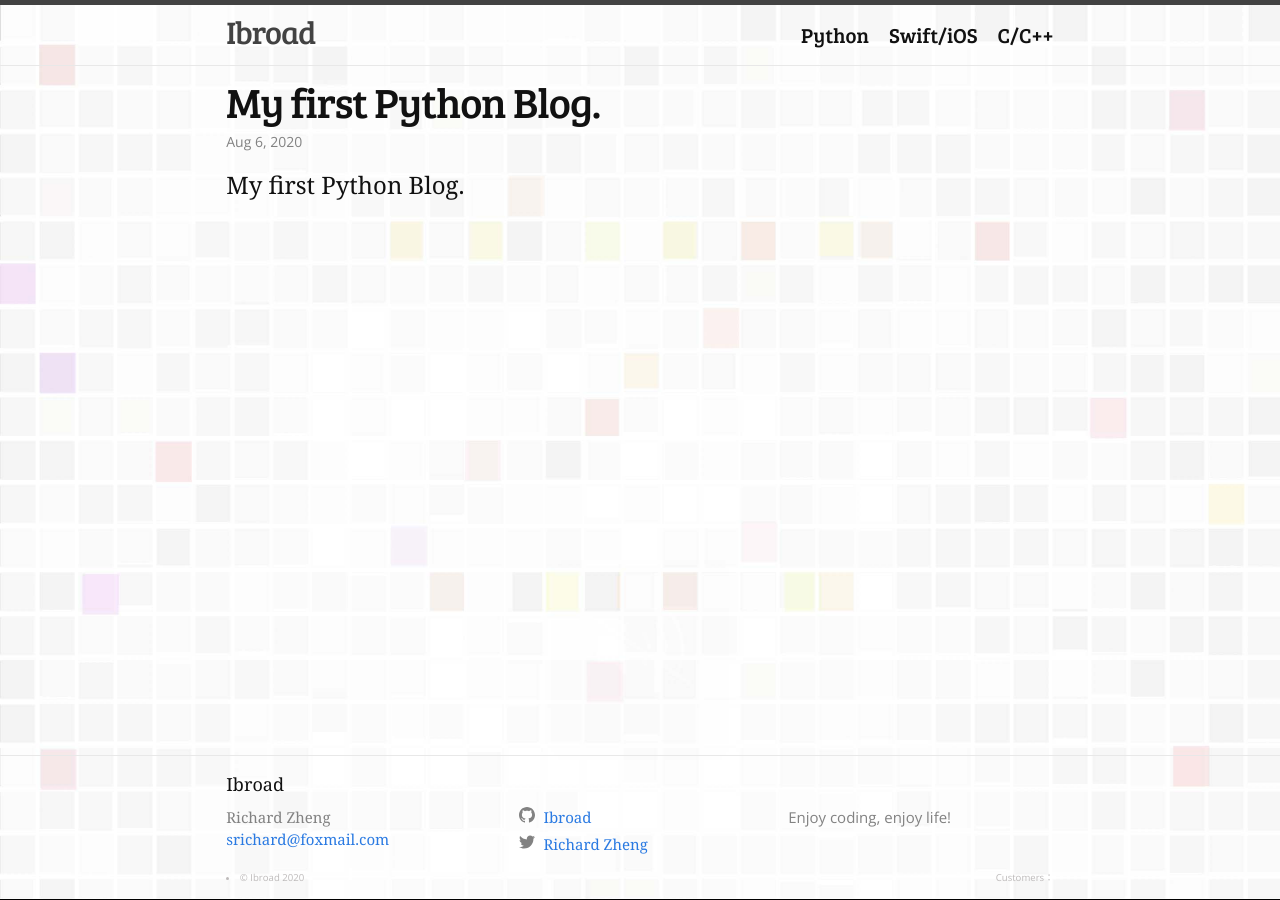
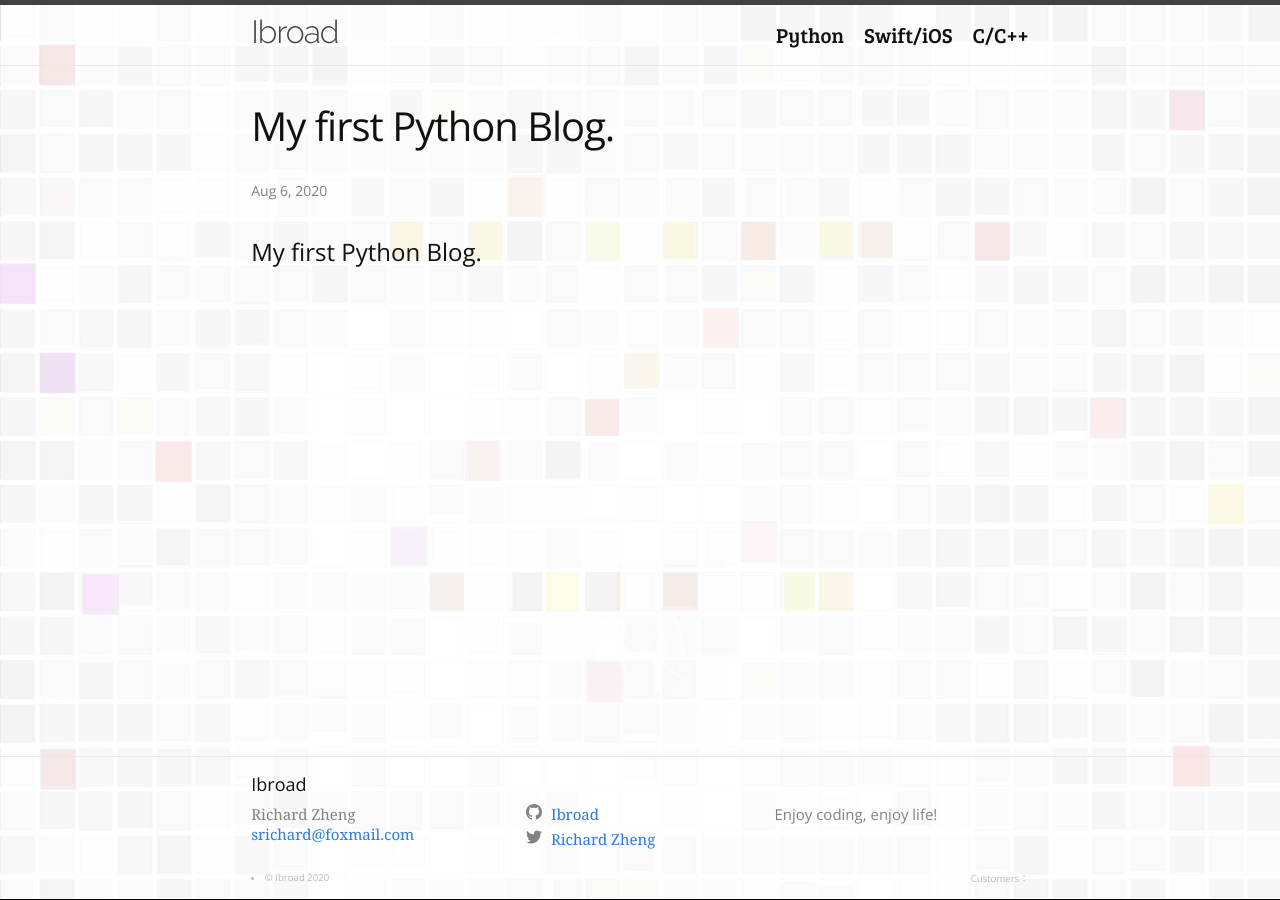
Before and after one commit to zhengyue08/Ibroad.github.io, a Jekyll site: the page built from Python/_posts/2020-08-06-python.markdown, in a window 1280 px wide. Built offline with Jekyll 4.4.1, drawn with Linux system fonts in a browser that asks for light colours; comment, search, counter and statistics services are not loaded.

```diff
--- a/_layouts/default.html
+++ b/_layouts/default.html
@@ -3,7 +3,7 @@
 
   {%- include head.html -%}
 
-  <body background="/backgroundmsc.jpg" style="background-repeat: no-repeat; background-size: 100% 100%; background-attachment: fixed;">
+  <body background="/backgroundmsc.jpg" style="background-repeat: no-repeat; background-size: 100% 100%; background-attachment: fixed;" >
 
     {%- include header.html -%}
 
--- a/_sass/minima.scss
+++ b/_sass/minima.scss
@@ -2,7 +2,8 @@
 
 // Define defaults for each variable.
 
-$base-font-family: -apple-system, BlinkMacSystemFont, "Segoe UI", Roboto, Helvetica, Arial, sans-serif, "Apple Color Emoji", "Segoe UI Emoji", "Segoe UI Symbol" !default;
+// $base-font-family:  'Open Sans', sans-serif -apple-system, BlinkMacSystemFont, "Segoe UI", Roboto, Helvetica, Arial, sans-serif, "Apple Color Emoji", "Segoe UI Emoji", "Segoe UI Symbol" !default;
+$base-font-family:  'Open Sans', sans-serif  "Segoe UI", "Apple Color Emoji", "Segoe UI Emoji", "Segoe UI Symbol" !default;
 $base-font-size:   16px !default;
 $base-font-weight: 400 !default;
 $small-font-size:  $base-font-size * 0.875 !default;
@@ -21,7 +22,7 @@ $grey-color-dark:  darken($grey-color, 25%) !default;
 $table-text-align: left !default;
 
 // Width of the content area
-$content-width:    850px !default;
+$content-width:    800px !default;
 
 $on-palm:          600px !default;
 $on-laptop:        850px !default;
--- a/_sass/minima/_base.scss
+++ b/_sass/minima/_base.scss
@@ -14,7 +14,9 @@ dl, dd, ol, ul, figure {
  * Basic styling
  */
 body {
-  font: $base-font-weight #{$base-font-size}/#{$base-line-height} $base-font-family;
+  // font: $base-font-weight #{$base-font-size}/#{$base-line-height} $base-font-family;
+  font: $base-font-weight #{$base-font-size}/#{$base-line-height};
+  font-family: 'Open Sans', sans-serif;
   color: $text-color;
   background-color: $background-color;
   -webkit-text-size-adjust: 100%;
@@ -37,7 +39,7 @@ h1, h2, h3, h4, h5, h6,
 p, blockquote, pre,
 ul, ol, dl, figure,
 %vertical-rhythm {
-  margin-bottom: $spacing-unit / 2;
+  margin-bottom: $spacing-unit;
 }
 
 
--- a/_sass/minima/_layout.scss
+++ b/_sass/minima/_layout.scss
@@ -11,11 +11,11 @@
 }
 
 .site-title {
-  @include relative-font-size(2.000);
-  font-weight: 300;
+  @include relative-font-size(2);
+  font-weight: 200;
   line-height: $base-line-height * $base-font-size * 2.25;
   letter-spacing: -1px;
-  margin-bottom: 0;
+  margin-bottom: 0px;
   float: left;
 
   &,
@@ -225,9 +225,10 @@
 }
 
 .post-title {
-  @include relative-font-size(2.625);
+  @include relative-font-size(2.5);
+  margin-top: 5px;
   letter-spacing: -1px;
-  line-height: 1;
+  line-height: 2;
 
   @include media-query($on-laptop) {
     @include relative-font-size(2.25);
@@ -236,6 +237,7 @@
 
 .post-content {
   margin-bottom: $spacing-unit;
+  margin-top: 35px;
 
   h2 {
     @include relative-font-size(2);
--- a/assets/main.scss
+++ b/assets/main.scss
@@ -5,21 +5,21 @@
 @import "minima";
 @import url('https://fonts.googleapis.com/css2?family=Bree+Serif&family=Righteous&family=Roboto+Mono&display=swap');
 @import url('https://fonts.googleapis.com/css2?family=Open+Sans&display=swap');
+@import url('https://fonts.googleapis.com/css2?family=Raleway:wght@300;400&display=swap');
 
 
 
 
-body {
-    // font-family: 'Roboto Mono', monospace;
-    font-family: Georgia, 'Times New Roman', Times, serif;
-}
-p {
-    font-family: 'Open Sans', sans-serif;
-}
 
-nav,header {
+nav {
     font-family: 'Bree Serif', serif;
 }
 footer{
     font-family: Cambria, Cochin, Georgia, Times, 'Times New Roman', serif;
 }
+h1, h2, h3, h4, h5, h6, p{
+    font-family: 'Open Sans', sans-serif;
+}
+header{
+    font-family: 'Raleway', sans-serif;
+}
```
Also changed, not shown: _posts/2020-08-05-welcome-to-jekyll copy.markdown (deleted, +0 -29 lines), _posts/2020-08-09-why-blog.markdown (added, +24 -0 lines).
